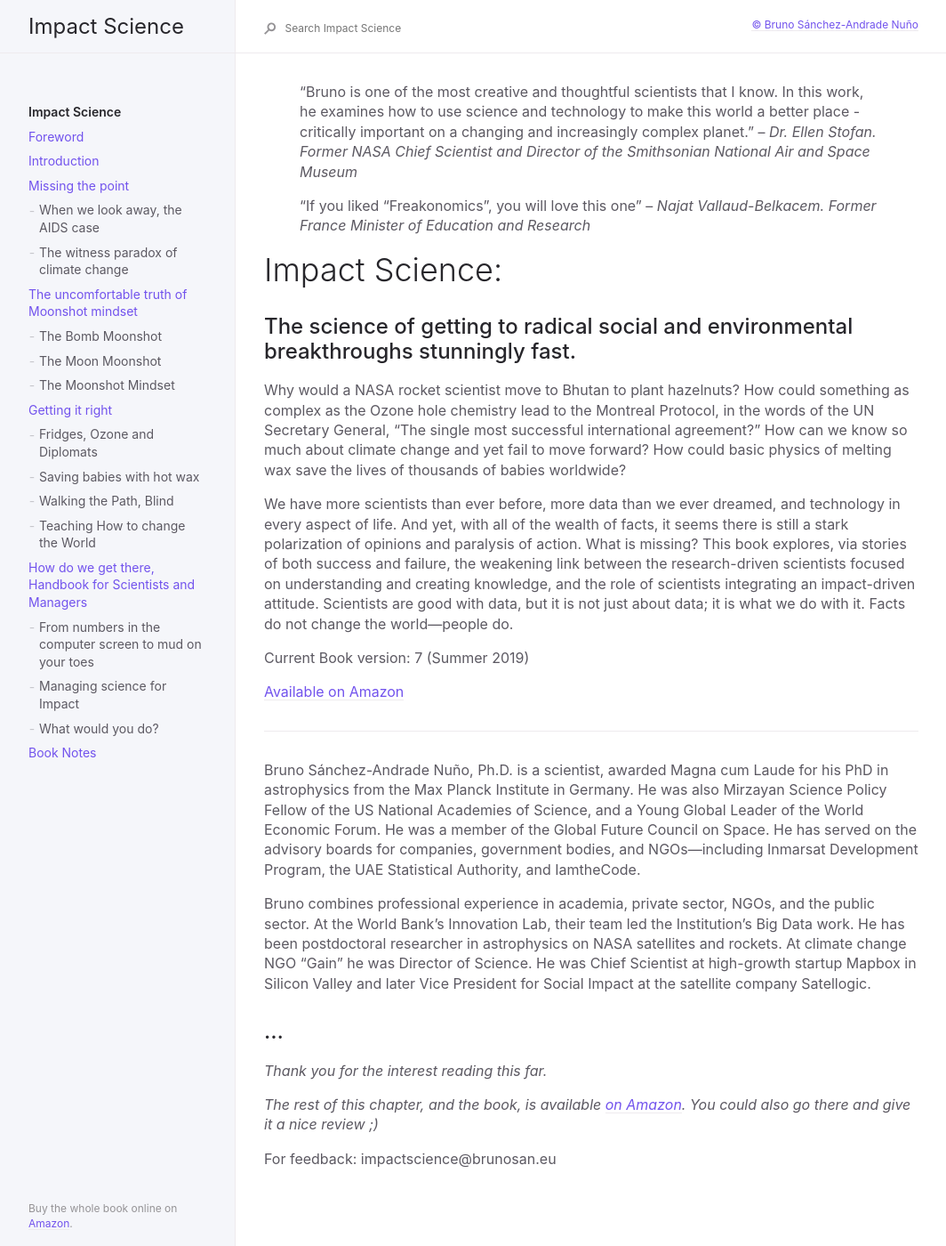
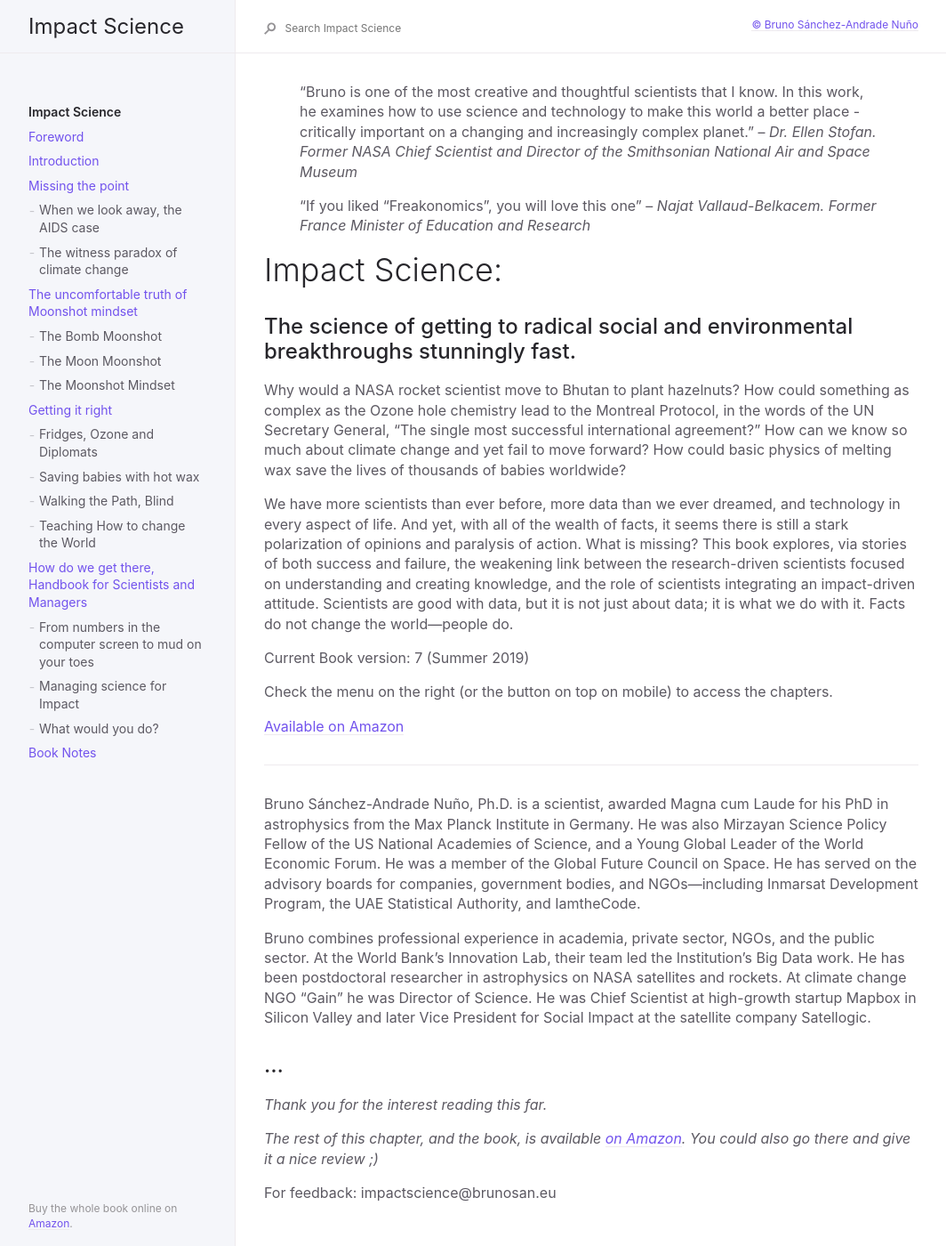
Before and after one commit to brunosan/impactscience-book, a Jekyll site: the page built from index.md, in a window 1280 px wide. Shown: the whole page at 89% size, without its empty margins (91-1155 px from the left). Built offline with Jekyll 4.4.1, drawn with Linux system fonts in a browser that asks for light colours.

```diff
--- a/index.md
+++ b/index.md
@@ -22,6 +22,7 @@ We have more scientists than ever before, more data than we ever dreamed, and te
 
 Current Book version: 7 (Summer 2019)
 
+Check the menu on the right (or the button on top on mobile) to access the chapters.
 
 [Available on Amazon]((https://www.amazon.com/gp/product/B07SN1L4L2/ref=dbs_a_def_rwt_bibl_vppi_i1))
 
```
